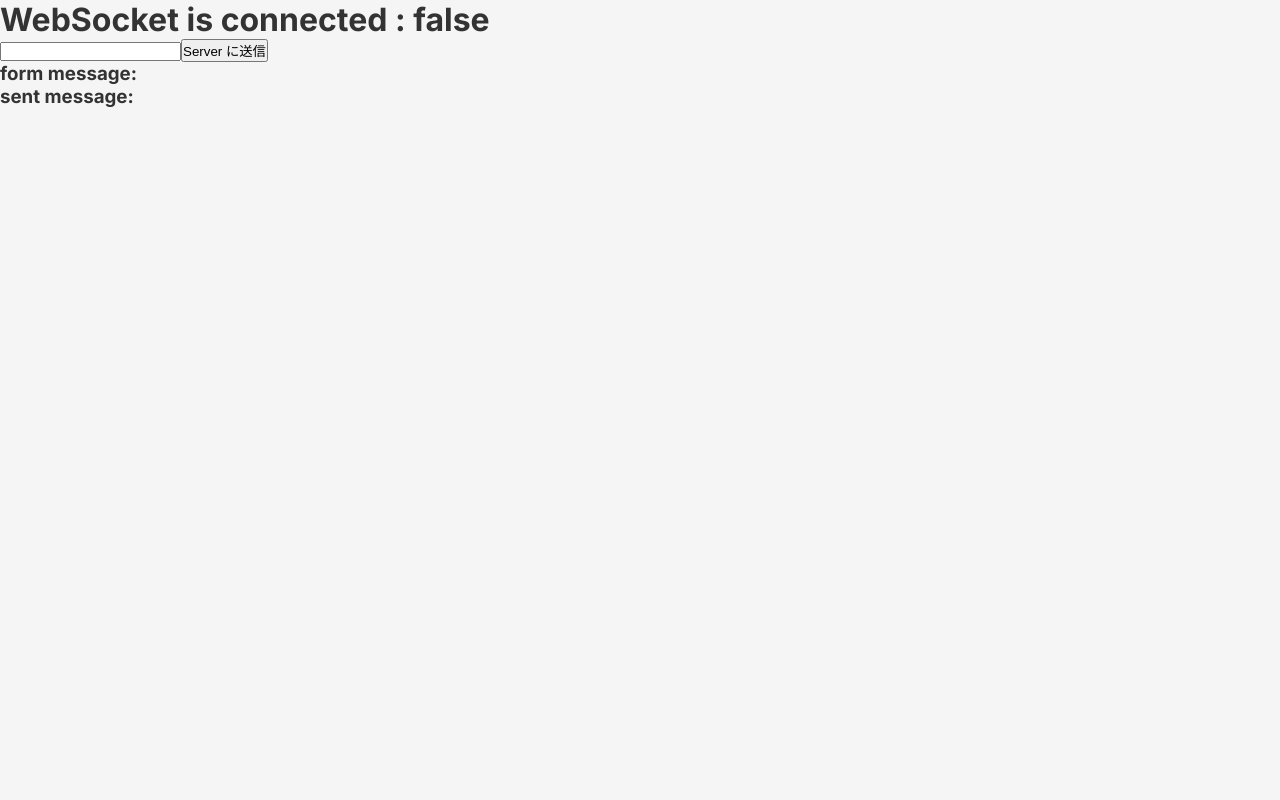
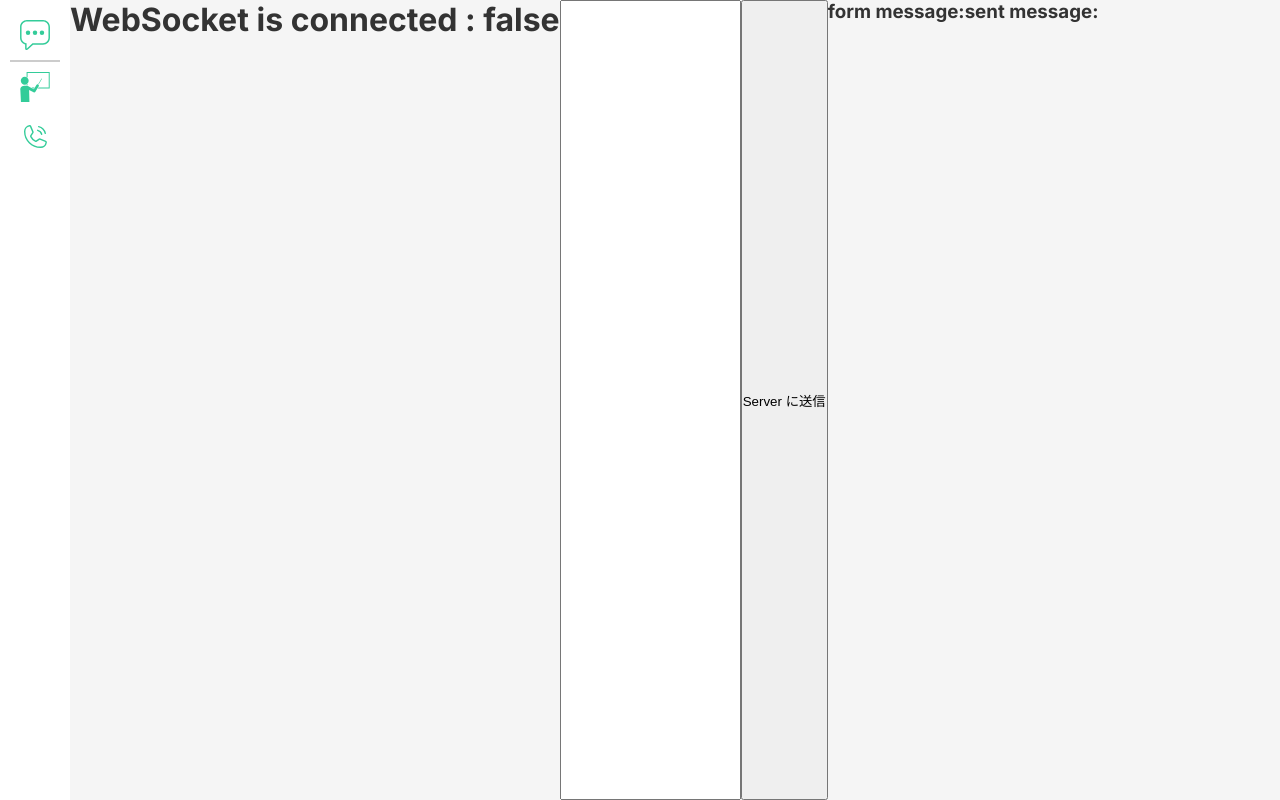
Before and after one commit to Hiroto2002/STECH_TEAM5, a Next.js app in the folder frontend/: page /chat in a window 1280 px wide. Built offline with nearby package versions, Linux system fonts and the light colour scheme; no server answers.

Commit message:
feat:side bar

```diff
--- a/frontend/src/app/chat/page.tsx
+++ b/frontend/src/app/chat/page.tsx
@@ -1,5 +1,6 @@
 'use client'
 
+import { SideBar } from '@/components/SideBar'
 import React, { useEffect, useRef, useState } from 'react'
 
 const Chat = () => {
@@ -57,7 +58,8 @@ const Chat = () => {
   }, [])
 
   return (
-    <>
+    <div style={{display:"flex"}}>
+      <SideBar />
       <h1>WebSocket is connected : {`${isConnected}`}</h1>
       <input type="text" name="socketData" ref={inputRef} />
       <button onClick={sendData}>Server に送信</button>
@@ -66,7 +68,7 @@ const Chat = () => {
       {messages.map((message, index) => (
         <h3 key={index + 1}>{message}</h3>
       ))}
-    </>
+    </div>
   )
 }
 
--- a/frontend/src/app/whiteboard/page.tsx
+++ b/frontend/src/app/whiteboard/page.tsx
@@ -1,4 +1,5 @@
 'use client'
+import { SideBar } from '@/components/SideBar'
 import dynamic from 'next/dynamic'
 
 const WhiteBoard = dynamic(() => import('./_components/WhiteBoard'), {
@@ -8,6 +9,7 @@ const WhiteBoard = dynamic(() => import('./_components/WhiteBoard'), {
 export default function Page() {
   return (
     <>
+      <SideBar/>
       <WhiteBoard />
     </>
   )
--- /dev/null
+++ b/frontend/src/components/SideBar.tsx
@@ -0,0 +1,69 @@
+'use client'
+import React from 'react'
+import { useRouter } from 'next/navigation'
+import { usePathname } from 'next/navigation'
+import { NAV_BUTTONS } from '@/constant/NAV_BUTTONS'
+
+export const SideBar = () => {
+  const router = useRouter()
+  const IsActive = (pathname: string) => usePathname() === pathname
+  const handlePushRouter = (pathname: string) => {
+    router.push(pathname)
+  }
+
+  const sortNav = NAV_BUTTONS.sort((a) => {
+    if (IsActive(a.href)) {
+      return -1
+    }else{
+      return 0
+    }
+  })
+
+  return (
+    <div
+      style={{
+        display: 'flex',
+        flexDirection: 'column',
+        background: '#fff',
+        height: '100vh',
+        padding: 10,
+      }}
+    >
+      {sortNav.map((button) => (
+        <div
+          key={button.title}
+          onClick={() => handlePushRouter(button.href)}
+          style={
+            IsActive(button.href)?{
+              cursor: 'pointer',
+              display: 'flex',
+              flexDirection: 'column',
+              alignItems: 'center',
+              gap: 15,
+              borderBottom: '2px solid #ccc',
+            }:{
+              cursor: 'pointer',
+              display: 'flex',
+              flexDirection: 'column',
+              alignItems: 'center',
+              gap: 15,
+            }
+            }
+        >
+          <div
+            style={{
+              width: 50,
+              height: 50,
+              display: 'flex',
+              justifyContent: 'center',
+              alignItems: 'center',
+              backgroundColor: '#fff',
+            }}
+          >
+            <img src={button.src} width={30} height={30} alt="button" />
+          </div>
+        </div>
+      ))}
+    </div>
+  )
+}
--- /dev/null
+++ b/frontend/src/constant/NAV_BUTTONS.ts
@@ -0,0 +1,17 @@
+export const  NAV_BUTTONS = [
+    {
+      title: 'whiteboard',
+      href: '/whiteboard',
+      src: '/whiteboard.svg',
+    },
+    {
+      title: 'videocall',
+      href: '/videocall',
+      src: '/videocall.svg',
+    },
+    {
+      title: 'chat',
+      href: '/chat',
+      src: '/chat.svg',
+    },
+  ]
```
Also changed, not shown: frontend/src/app/page.tsx (+4 -19 lines), frontend/src/app/videocall/page.tsx (added, +11 -0 lines), frontend/src/app/_components/Button.tsx (renamed from frontend/src/app/components/Button.tsx).
